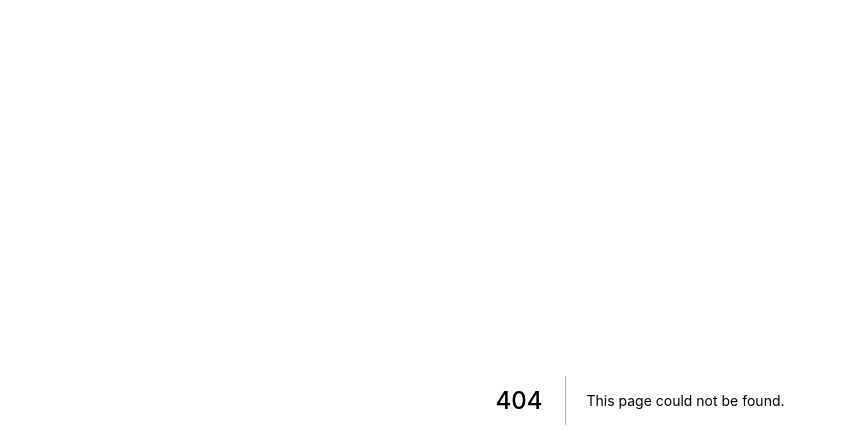
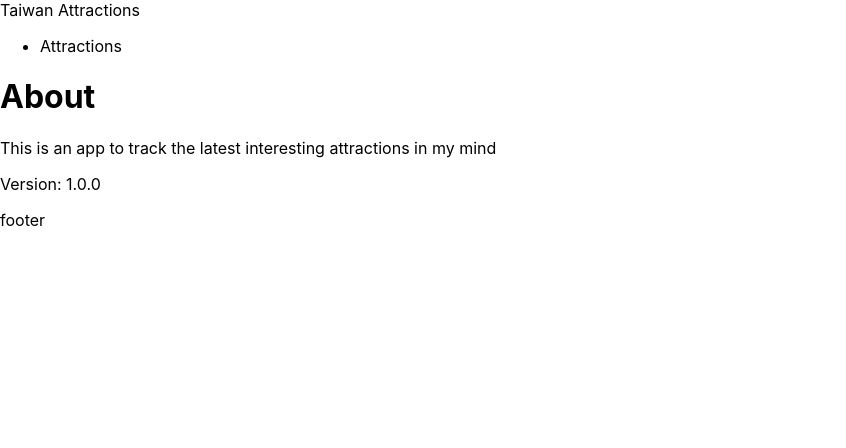
Before and after one commit to Becklin/TWattractions, a Next.js app: page /about in a window 1280 px wide. Before the commit this address had no page. Shown: the top 448 px of the page, without its empty margins (0-846 px from the left). Built offline with nearby package versions, Linux system fonts and the light colour scheme.

Commit message:
header footer layout

```diff
--- /dev/null
+++ b/components/Footer.js
@@ -0,0 +1,11 @@
+import Link from 'next/link'
+import styles from '../styles/Footer.module.css'
+
+
+export default function Footer() {
+    return (
+        <div className={styles.header}>
+            footer
+        </div>
+    )
+}
--- /dev/null
+++ b/components/Header.js
@@ -0,0 +1,24 @@
+import Link from 'next/link'
+import styles from '../styles/Header.module.css'
+
+
+export default function Header() {
+    return (
+        <header className={styles.header}>
+            <div className={styles.logo}>
+                <Link href='/'>
+                    <a>Taiwan Attractions</a>
+                </Link>
+            </div>
+            <nav>
+                <ul>
+                    <li>
+                        <Link href='/attractions'>
+                            <a>Attractions</a>
+                        </Link>
+                    </li>
+                </ul>
+            </nav>
+        </header>
+    )
+}
--- /dev/null
+++ b/components/Layout.js
@@ -0,0 +1,27 @@
+import Head from 'next/head'
+import { Children } from 'react'
+import Header from '../components/Header'
+import Footer from '../components/Footer'
+
+export default function Layout({
+    title, keywords, description, children
+}) {
+    return  (
+        <div>
+            <head>
+                <title>{title}</title>
+                <meta name='description' content={description} />
+                <meta name='keywords' content={keywords} />
+            </head>
+            <Header />
+            {children}
+            <Footer />
+        </div>
+    )
+}
+
+Layout.defaultProps = {
+        title: 'Taiwan Attractions',
+        description: 'Find the coolest atractions in Taiwan',
+        keywords: 'taiwan attractions tour',
+}
--- /dev/null
+++ b/pages/about.js
@@ -0,0 +1,11 @@
+import Layout from '../components/Layout'
+
+export default function AboutPage() {
+    return (
+        <Layout title='About Taiwan Attractions'>
+            <h1>About</h1>
+            <p>This is an app to track the latest interesting attractions in my mind</p>
+            <p>Version: 1.0.0</p>
+        </Layout>
+    )
+}
--- /dev/null
+++ b/styles/Footer.module.css
@@ -0,0 +1,8 @@
+.footer {
+  margin: 100px 0 40px;
+  text-align: center;
+}
+
+.footer p {
+  margin: 5px 0;
+}
```
Also changed, not shown: pages/attractions/[slug].js (added, +13 -0 lines), pages/attractions/add.js (added, +9 -0 lines), pages/attractions/index.js (added, +10 -0 lines), pages/index.js (+5 -65 lines), styles/Header.module.css (added), styles/Layout.module.css (renamed from styles/Home.module.css).
